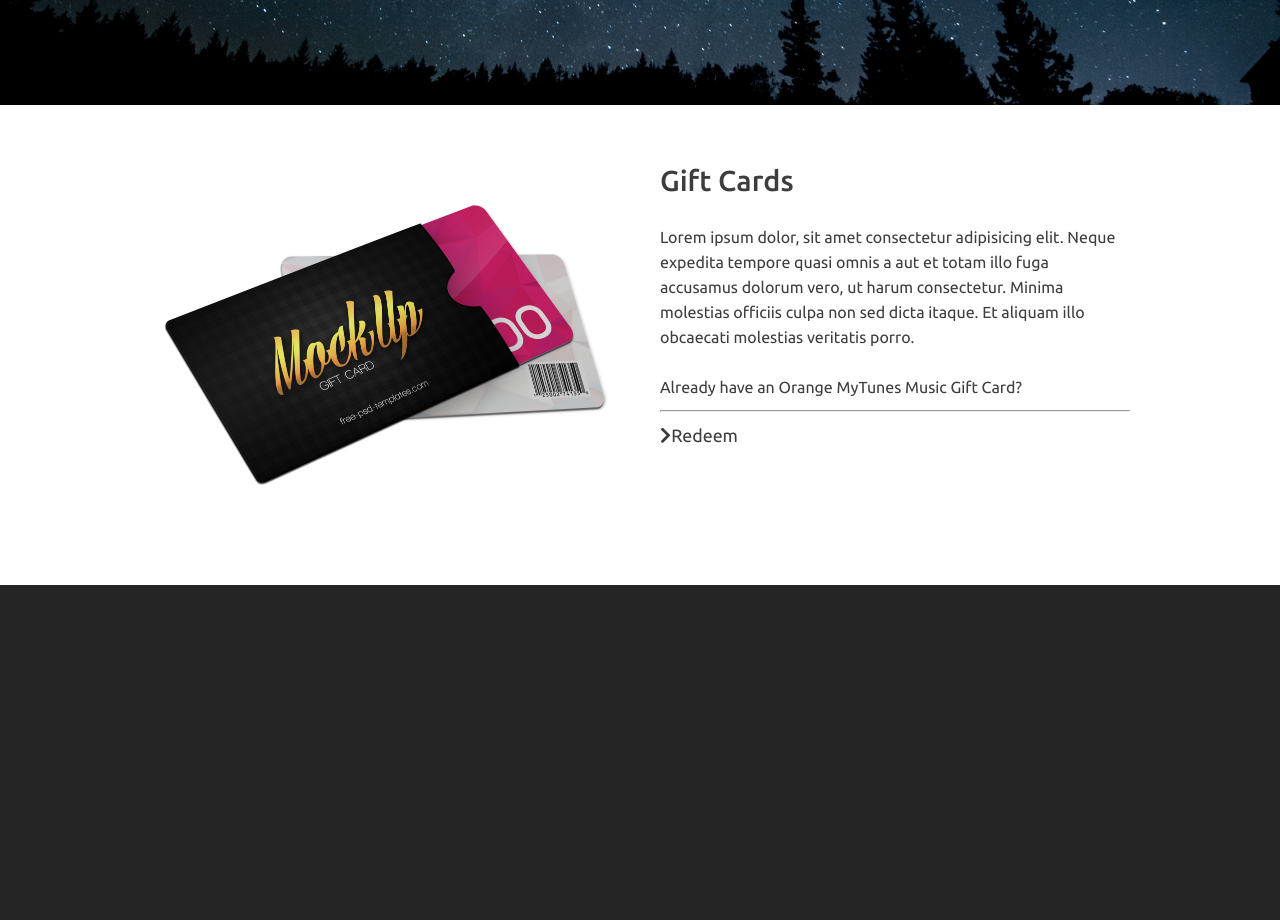
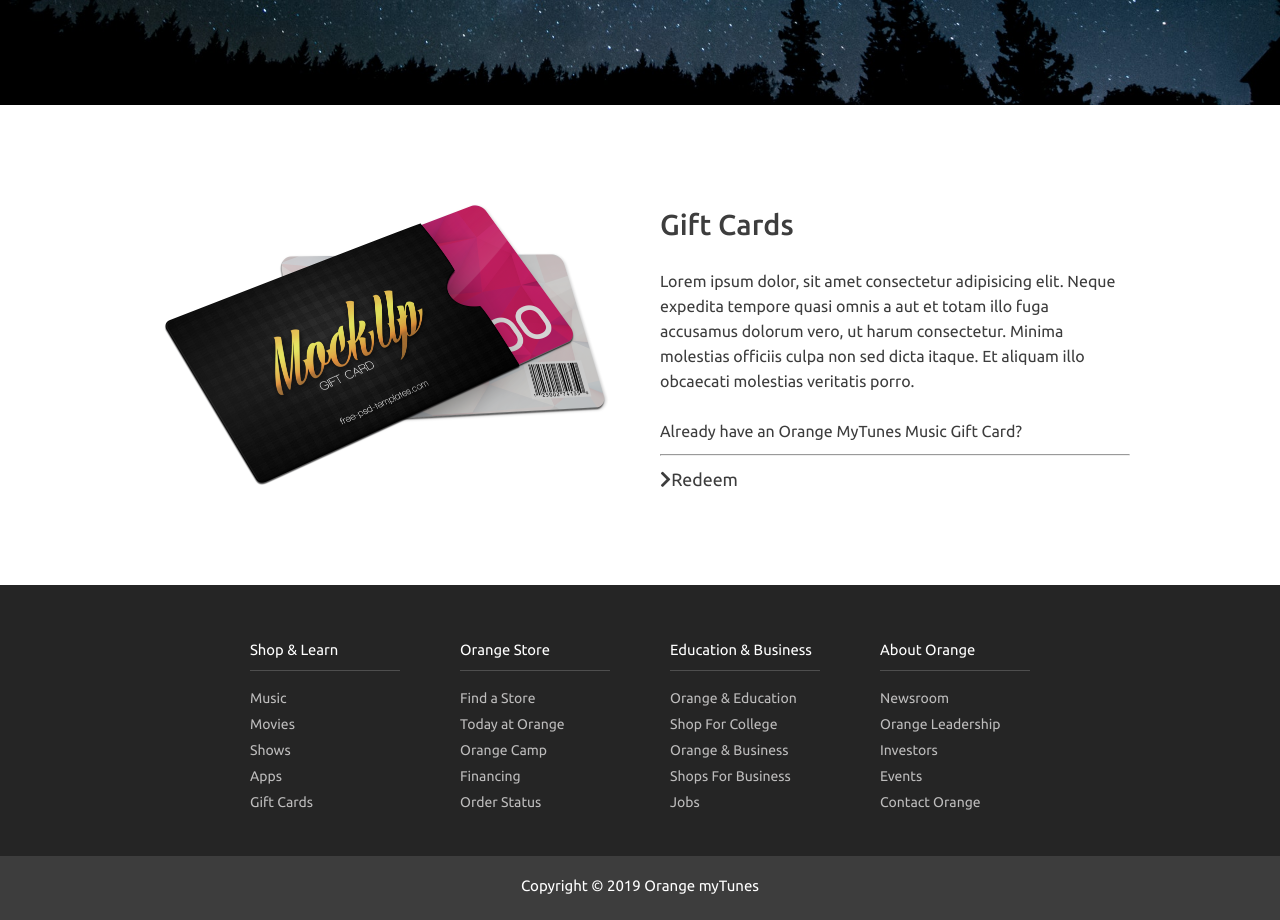
Before and after one commit to arbi1994/Music_Store_Page, a plain HTML site: page index.html in a window 1280 px wide. Shown: the part 3560-4480 px from the top of the page. Before the commit the page ends 4145 px from the top, so only its background shows below. Drawn offline with Linux system fonts and the light colour scheme.

Commit message:
Footer added

```diff
--- a/index.html
+++ b/index.html
@@ -102,9 +102,48 @@
             porro.</br></br>Already have an Orange MyTunes Music Gift Card?
           </p>
           <hr>
-          <a href=""><i class="fas fa-chevron-right"></i>Redeem</a>
+          <a href="" id="redeem"><i class="fas fa-chevron-right"></i>Redeem</a>
         </div>
       </section>
     </main>
+    <footer>
+      <div class="content footer-grid">
+        <ul id="shopLearn">
+          <h5>Shop & Learn</h5>
+          <li><a href="">Music</a></li>
+          <li><a href="">Movies</a></li>
+          <li><a href="">Shows</a></li>
+          <li><a href="">Apps</a></li>
+          <li><a href="">Gift Cards</a></li>
+        </ul>
+        <ul id="orangeStore">
+          <h5>Orange Store</h5>
+          <li><a href="">Find a Store</a></li>
+          <li><a href="">Today at Orange</a></li>
+          <li><a href="">Orange Camp</a></li>
+          <li><a href="">Financing</a></li>
+          <li><a href="">Order Status</a></li>
+        </ul>
+        <ul id="eduBusiness">
+          <h5>Education & Business</h5>
+          <li><a href="">Orange & Education</a></li>
+          <li><a href="">Shop For College</a></li>
+          <li><a href="">Orange & Business</a></li>
+          <li><a href="">Shops For Business</a></li>
+          <li><a href="">Jobs</a></li>
+        </ul>
+        <ul id="about">
+          <h5>About Orange</h5>
+          <li><a href="">Newsroom</a></li>
+          <li><a href="">Orange Leadership</a></li>
+          <li><a href="">Investors</a></li>
+          <li><a href="">Events</a></li>
+          <li><a href="">Contact Orange</a></li>
+        </ul>
+      </div>
+      <div class="copyright">
+        <h5>Copyright &copy; 2019 Orange myTunes</h5>
+      </div>
+    </footer>
   </body>
 </html>
--- /dev/null
+++ b/styles/_footer.scss
@@ -0,0 +1,37 @@
+.content{
+    padding: 4rem 25rem;
+    column-gap: 6rem;
+    background: $background-main;
+    ul{
+        h5{
+            color: white;
+            font-size: $h5;
+            font-weight: 400;
+            border-bottom: 1px solid rgb(78, 78, 78);
+            padding: 1rem 0 .5rem 0;
+        }
+        li{
+            list-style: none;
+            line-height: 2.5rem;
+            a{
+                color: rgb(189, 188, 188);
+                text-decoration: none;
+                font-size: 1.4rem;
+            }
+        }
+        li:first-of-type{
+            padding-top: 1.5rem;
+        }
+    }
+}
+.copyright{
+    min-height: 8vh;
+    background: $background-header;
+    h5{
+        color: white;
+        font-size: 1.5rem;
+        font-weight: 400;
+        text-align: center;
+        padding: 1.5rem 0;
+    }
+}
--- a/styles/_gift-card.scss
+++ b/styles/_gift-card.scss
@@ -15,6 +15,7 @@
   .description {
     grid-column: 2/3;
     position: relative;
+    top: 10%;
     h3 {
       font-size: $h3;
       font-weight: 500;
@@ -37,11 +38,18 @@
       margin-top: 1rem;
       text-decoration: none;
       color: $background-header;
-      transition: all 0.3s ease-in-out;
+      transition: all 500ms ease;
     }
-    a:hover {
-      color: black;
-      font-size: 2.4rem;
+    #redeem:hover {
+      .fa-chevron-right{
+        color: rgb(223, 46, 134);
+        font-size: 2.4rem;
+        transform: translateX(-2rem);
+        transition: all 300ms ease-out;
+      }
+      transform: translateX(2rem);
+      color: rgb(243, 184, 35);
+      text-shadow: 1px 1px 1px rgb(48, 48, 48);
     }
   }
 }
--- a/styles/_global-styling.scss
+++ b/styles/_global-styling.scss
@@ -15,3 +15,7 @@ body {
   display: grid;
   grid-template-columns: repeat(2, 1fr);
 }
+.footer-grid{
+  display: grid;
+  grid-template-columns: repeat(4, 1fr);
+}
--- a/styles/style.scss
+++ b/styles/style.scss
@@ -6,3 +6,4 @@
 @import "./video";
 @import "./entertaiment";
 @import "./gift-card";
+@import "./footer";
```
Also changed, not shown: styles/style.css, 1 other file.
